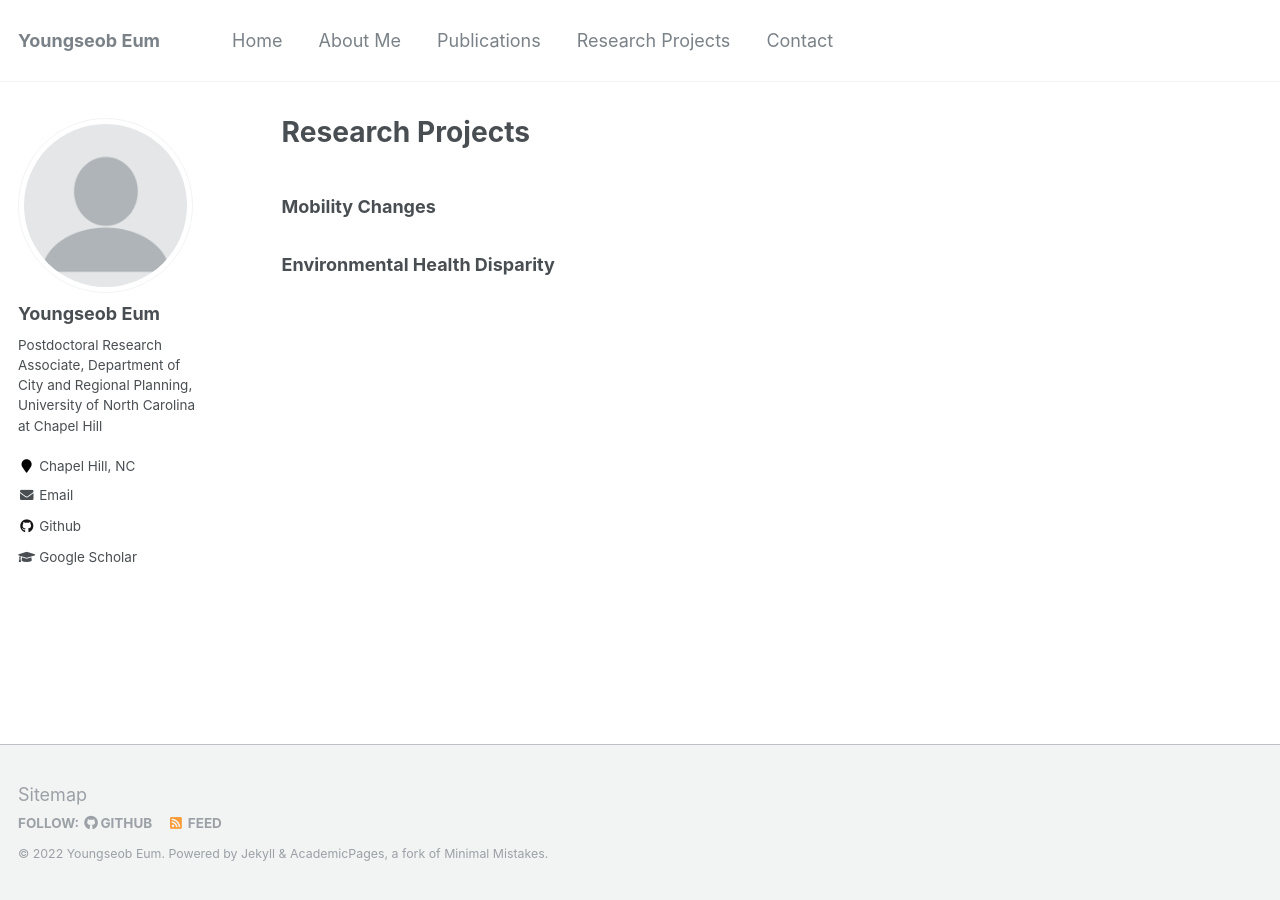
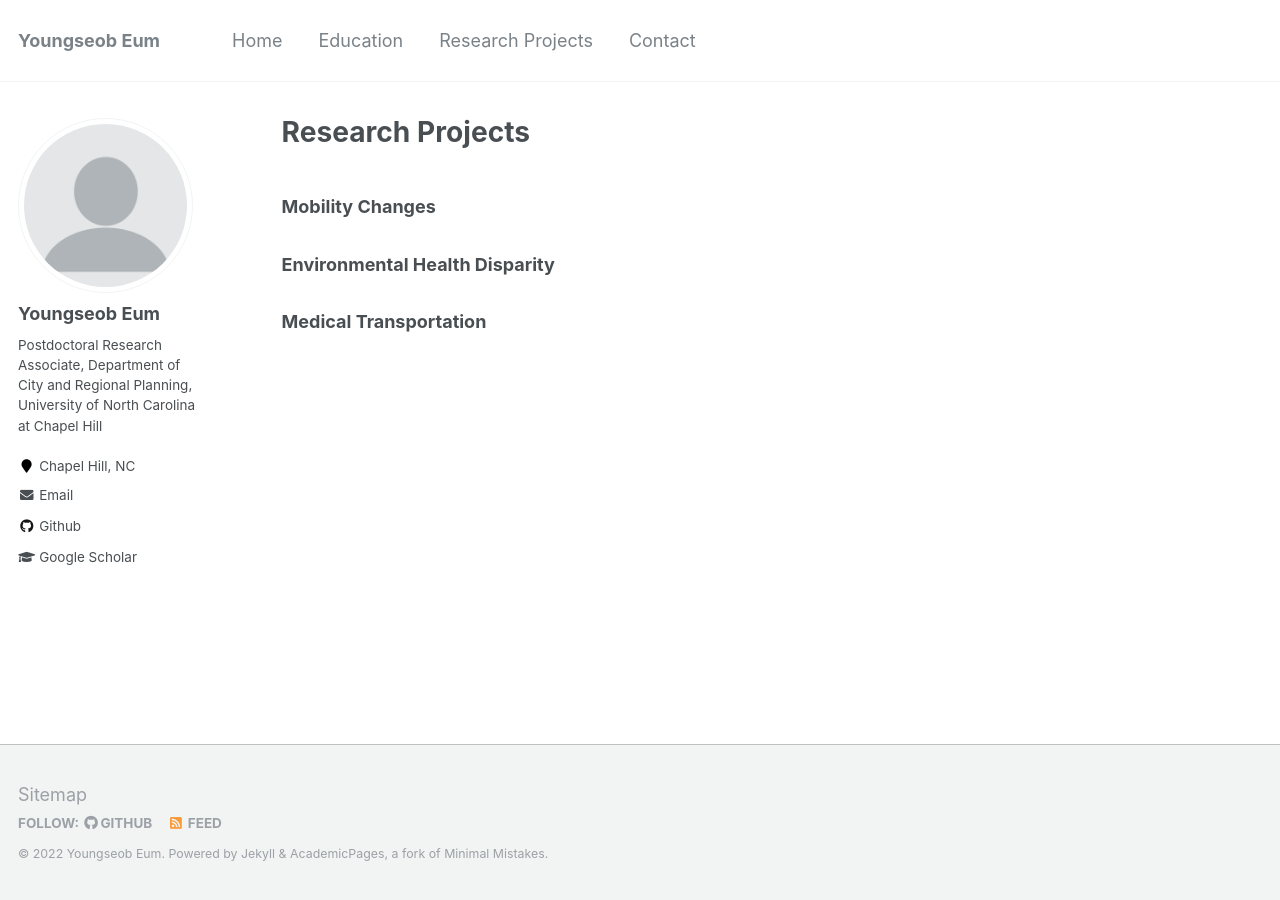
Before and after one commit to YoungseobEum/YoungseobEum.github.io, a Jekyll site: the page built from _pages/research.md, in a window 1280 px wide. Built offline with Jekyll 4.4.1, drawn with Linux system fonts in a browser that asks for light colours.

Commit message:
publicationTest

```diff
--- a/_data/navigation.yml
+++ b/_data/navigation.yml
@@ -4,11 +4,11 @@ main:
   - title: "Home"
     url: /about/
 
-  - title: "About Me"
+  - title: "Education"
     url: /me/
 
-  - title: "Publications"
-    url: /publications/
+#  - title: "Publications"
+#    url: /publications/
 
   - title: "Research Projects"
     url: /research/
--- a/_pages/research.md
+++ b/_pages/research.md
@@ -7,7 +7,7 @@ author_profile: true
 ### Mobility Changes
 
 
+### Environmental Health Disparity
 
 
-
-### Environmental Health Disparity
+### Medical Transportation
```
Also changed, not shown: _pages/publications.md (+1 -9 lines), 2 other files.
